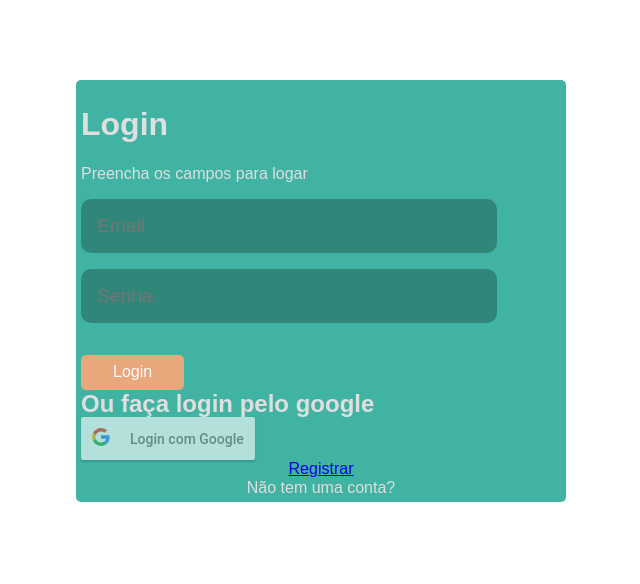
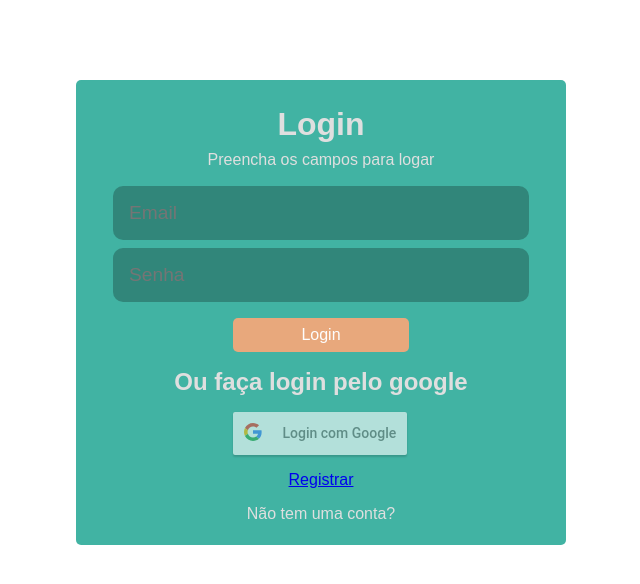
Before and after one commit to gabrielssa/DSW-front, a React (Create React App) app: page / in a window 1280 px wide. Shown: the top 584 px of the page, without its empty margins (319-959 px from the left). Built offline with nearby package versions, Linux system fonts and the light colour scheme.

Commit message:
update na ui

```diff
--- a/src/components/Menu.css
+++ b/src/components/Menu.css
@@ -77,3 +77,11 @@
     background: #41b3a3;
     color: #fdfdfd;
 }
+
+#welcome{
+    font-size: 1rem;
+    position: absolute;
+    top: 2rem;
+    right: 14.4rem;
+    text-decoration: underline;
+}
--- a/src/components/Menu.js
+++ b/src/components/Menu.js
@@ -5,10 +5,13 @@ import { useHistory, Link } from "react-router-dom";
 const Menu = (props) => {
     const data = props.location
 
+    const username = localStorage.getItem('app-username')
+
     let history = useHistory();
 
     const logout = values => {
             localStorage.removeItem('app-token')
+            localStorage.removeItem('app-username')
             history.push('/')
     }
 
@@ -43,6 +46,8 @@ const Menu = (props) => {
                 }>Listar Produtos</li>
                     <li id="logout" onClick={logout}>Logout</li>
                 </ul>
+
+                <p id="welcome">Bem vindo {username}</p>
             </nav>
         </div>
     </>
--- a/src/pages/listarProduto/ListarProduto.css
+++ b/src/pages/listarProduto/ListarProduto.css
@@ -18,7 +18,8 @@
 }
 
 .produto{
-    border: 1px solid #c38d9e;
+    box-shadow: 5px 5px 5px rgba(0, 0, 0, 0.308);
+
     margin-bottom: 0.3rem;
     background: white;
     height: 3rem;
@@ -102,12 +103,11 @@ aside li:hover{
     font-size: 1rem;
     display: block;
     text-align: center;
-    margin: 1rem 0px 1rem 0px;
     text-transform: uppercase;
+    padding-top: 1rem;
 }
 
 .produtoExemplo{
-    border: 1px solid gray;
     margin-bottom: 0.3rem;
     background: lightgray;
     height: 3rem;
--- a/src/pages/login/Login.js
+++ b/src/pages/login/Login.js
@@ -23,6 +23,7 @@ const Login = () => {
                 const { data } = resp
                 if ( data ){
                     localStorage.setItem('app-token', data.token)
+                    localStorage.setItem('app-username', data.user.name)
                     history.push('/listar-produto')
                 }
             }).catch(function(motivo) {
@@ -111,8 +112,8 @@ const Login = () => {
                 <button className="Login-Btn" type="submit">Login</button>
             </Form>
         </Formik>
-        <div>
-            <h2>Ou faça login pelo google</h2>
+        <h2>Ou faça login pelo google</h2>
+        <div id="googleLogin">
             <GoogleLogin
                 clientId="332676288891-ore1jc8akqhnk1iiji162jhkk2p6sigo.apps.googleusercontent.com"
                 buttonText="Login com Google"
--- a/src/pages/login/login.css
+++ b/src/pages/login/login.css
@@ -2,12 +2,13 @@
     border: none;
     background: rgba(0,0,0,0.25);
     color: #fdfdfd;
-    margin-top: 1rem;
     width: 80%;
     padding: 1rem;
     font-size: 1.2rem;
     border-radius: 10px;
     transition: all .1s linear;
+    display: block;
+    margin: 0.5rem auto;
 }
 
 .Login-Field:focus{
@@ -24,7 +25,9 @@
     border: none;
     padding: .5rem 2rem;
     border-radius: 5px;
-    margin-top: 2rem;
+    margin: 1rem auto;
+    display: block;
+    width: 36.5%;
 }
 
 .Login-Btn:hover{
@@ -39,6 +42,16 @@
     padding: 5px;
     margin-top: 10vh;
     border-radius: 5px;
+}
+
+#login-container p{
+    text-align: center;
+    margin-bottom: 1rem;
+}
+
+#login-container h1{
+    text-align: center;
+    margin-bottom: 0.5rem;
 }
 
 .Login-Group{
@@ -75,3 +88,15 @@
 #loading-gif{
     z-index: 2;
 }
+
+#googleLogin{
+    width: 36.5%;
+    margin: 0px auto;
+    margin-bottom: 1rem;
+}
+
+h2{
+    margin-top: 1rem;
+    text-align: center;
+    margin-bottom: 1rem;
+}
--- a/src/pages/verProduto/VerProduto.css
+++ b/src/pages/verProduto/VerProduto.css
@@ -54,7 +54,7 @@
 #nome{
     border-bottom: 2px solid #41B3A3;
     grid-area: nome;
-    font-size: 2.5rem;
+    font-size: 1.5rem;
     justify-self: center;
     align-self: end;
 }
@@ -71,14 +71,20 @@
     grid-area: remover;
     justify-self: center;
     align-self: center;
+
     width: 250px;
     height: 100%;
-    background: #e49764;
+
+    border: 2px solid red;
+    border-radius: 10px;
+    font-size: 1rem;
     text-align: center;
+    color: red;
 }
 
 #remover:hover{
-    background: #e2775a;
+    background: red;
+    color: #fdfdfd;
     cursor:pointer;
 }
 
@@ -100,11 +106,13 @@ i {
 .up {
     transform: rotate(-135deg);
     -webkit-transform: rotate(-135deg);
+    border-color: #41B3A3;
 }
 
 .down {
     transform: rotate(45deg);
     -webkit-transform: rotate(45deg);
+    border-color: #41B3A3;
 }
 
 
@@ -132,11 +140,25 @@ button:hover{
 
 #incQtd{
     grid-area: up;
+    border-top: 2px solid #41B3A3;
+    border-left: 2px solid #41B3A3;
+    border-top-left-radius: 10px;
+    transition: all 200ms linear;
+}
+
+#incQtd:hover{
+    transform: scale(1.2);
 }
 
 #decQtd{
     grid-area: down;
+    border-bottom: 2px solid #41B3A3;
+    border-left: 2px solid #41B3A3;
+    transition: all 200ms linear;
+}
 
+#decQtd:hover{
+    transform: scale(1.2);
 }
 
 #atuQtd{
@@ -146,14 +168,19 @@ button:hover{
     text-transform: uppercase;
     font-weight: 900;
 
+    border-top: 2px solid #41B3A3;
+    border-bottom: 2px solid #41B3A3;
+    border-bottom-right-radius: 10px;
+    border-right: 2px solid #41B3A3;
+    border-left: 2px solid #41B3A3;
+
+    color: #41B3A3;
+
 }
 
-.hoverGreen:hover{
-    background: #c0788f;
-}
-
-.hoverGreen{
-    background: #c38d9e;
+#atuQtd:hover{
+    background: #41B3A3;
+    color: white;
 }
 
 #produtoDeletado{
--- a/src/pages/verProduto/VerProduto.js
+++ b/src/pages/verProduto/VerProduto.js
@@ -179,13 +179,13 @@ const VerProduto = (props) => {
             </div>
 
             <div id="remover">
-                <span>Apagar Produto</span>
+                <span>Excluir Produto</span>
             </div>
 
             <div id="atualizar">
-                <button id="incQtd" class="hoverGreen" onClick={incrementaQtd}><p><i class="arrow up"></i></p></button>
-                <button id="decQtd" class="hoverGreen" onClick={decrementaQtd}><p><i class="arrow down"></i></p></button>
-                <button id="atuQtd" class="hoverGreen" onClick={atualizaQuantidade}>Atualizar Quantidade</button>
+                <button id="incQtd"  onClick={incrementaQtd}><p><i class="arrow up"></i></p></button>
+                <button id="decQtd"  onClick={decrementaQtd}><p><i class="arrow down"></i></p></button>
+                <button id="atuQtd"  onClick={atualizaQuantidade}>Atualizar Quantidade</button>
             </div>
             <p id="feedback">Quantidade Atualizada</p>
 
```
Also changed, not shown: src/pages/verProduto/img/loading.gif (added).
